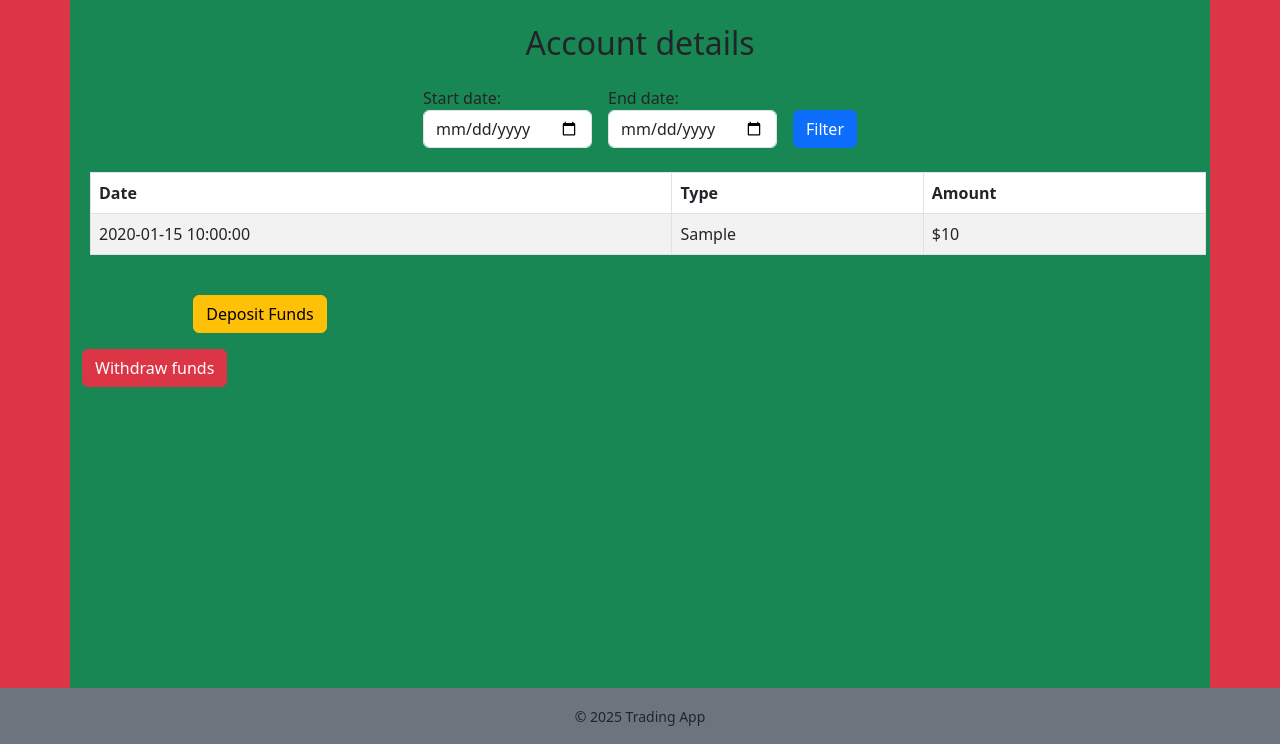
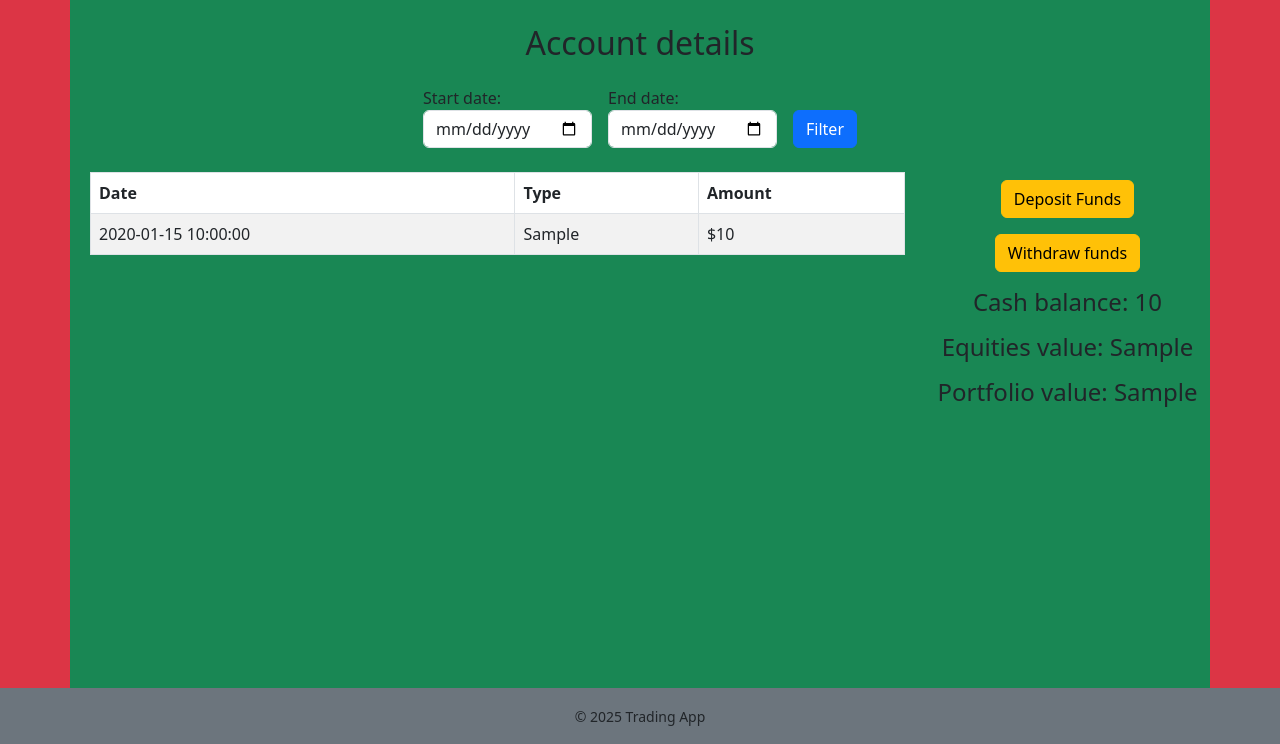
Before and after one commit to alexander-kireev/demo_trading_app, a Flask app: template app/templates/account.html in a window 1280 px wide. Shown: the part 56-800 px from the top of the page. Run offline with Flask 3, Linux system fonts and the light colour scheme; the template is opened without the code that fills it: most values are stand-ins (such as "Sample title", 1, 10 or a date in 2020); parts of the project's set-up code (start-up, migrations or seed data) failed here and were passed over.

Commit message:
implemented deposit and withdrawl functionality

```diff
--- a/app/app.py
+++ b/app/app.py
@@ -73,7 +73,8 @@ from app.utils import (
     valid_first_name,
     valid_last_name,
     valid_password,
-    valid_deposit_amount
+    valid_deposit_and_withdraw_amount,
+    valid_num_shares
 )
 
 from app.stock.stock_model import Stock
@@ -394,42 +395,51 @@ def delete_account():
         return render_template("delete_account.html")
 
 
-
+# tested, functional, commented
 @app.route("/market", methods=["GET", "POST"])
 @login_required
 def market():
 
+    # POST request
     if request.method == "POST":
         return render_template("market.html")
+
+    # GET request
     else:
 
+        # get input
         symbol = request.args.get("ticker", "").strip().lower()
 
-
+        # if symbol was provided (not initial page load)
         if len(symbol) > 0:
 
-
+            # ensure symbol is valid
             if symbol.upper() not in ALL_SYMBOLS:
                 flash("Please enter a valid ticker.", "danger")
                 return redirect("/market")
 
+            # instantiate stock object
             stock = create_stock(symbol)
 
+            # ensure stock object was instantiated successfully
             if not stock:
                 flash("Something went wrong. Please try again.", "danger")
                 return redirect("/market")
 
-            # FETCH USER DATA
+            # instantiate user object
             user_id = session["user_id"]
+
+            # get total position of user of particular equity
             result = get_user_position_by_symbol(user_id, symbol)
 
+            # ensure position was fetched successfully
             if result["success"]:
                 position = result["message"]
-
                 shares_held = position.number_of_shares
                 average_price_per_share = position.price_per_share
                 total_position_value = position.total_value
 
+            # if position was not fetched successfully
             else:
                 shares_held = 0
                 average_price_per_share = 0.00
@@ -438,61 +448,63 @@ def market():
             return render_template("market.html", stock=stock, shares_held=shares_held,
                                    average_price_per_share=average_price_per_share, total_position_value=total_position_value)
 
+        # initial page load without symbol
         return render_template("market.html")
 
-
+# tested, functional, commented
 @app.route("/place_order", methods=["POST"])
 @login_required
 def place_order():
 
+    # POST request
     if request.method == "POST":
 
+        # get type of order, symbol and user_id
         action = request.form.get("action")
         symbol = request.form.get("display_stock_symbol").strip().lower()
+        user_id = session["user_id"]
+        num_shares = request.form.get("order_amount")
 
-        user_id = session["user_id"]
-
-        try:
-            num_shares = int(request.form.get("order_amount"))
-        except (ValueError, TypeError):
+        # ensure number of shares is valid
+        if not valid_num_shares(num_shares):
             flash("Please enter a valid number of shares.", "danger")
             return redirect("/market")
 
-        if not num_shares:
-            flash("Please enter a valid number of shares.", "danger")
-            return redirect("/market")
-
-        if num_shares < 1 or num_shares > 100000:
-            flash("Please enter a valid number of shares.", "danger")
-            return redirect("/market")
-
+        # ensure symbol provided is valid
         if symbol.upper() not in ALL_SYMBOLS:
             flash("Something went wrong. Please try again.", "danger")
             return redirect("/market")
 
+        # instantiate stock object
         stock = create_stock(symbol)
 
+        # ensure stock was instantiated successfully
         if not stock:
             flash("Something went wrong. Please try again.", "danger")
             return redirect("/market")
 
 
+        # BUY action branch
+        if action == "BUY":
 
-        if action == "BUY":
+            # ensure stock was purchased successfully
             result = buy_stock(user_id, symbol, num_shares)
             if result["success"]:
                 flash("Shares purchased successfully.", "success")
             else:
                 flash("Failed to purchase shares.", "danger")
 
+        # SELL action branch
+        elif action == "SELL":
 
-        elif action == "SELL":
+            # ensure stock was sold successfully
             result = sell_stock(user_id, symbol, num_shares)
             if result["success"]:
                 flash("Shares sold successfully.", "success")
             else:
                 flash("Failed to sell shares.", "danger")
 
+        # INVALID action branch
         else:
             flash("Invalid action. Please try again.", "danger")
             return redirect("/market")
@@ -500,92 +512,137 @@ def place_order():
         return redirect("/market")
 
 
-
-
+# tested, functional, commented TODO: handle if portfolio was not fetched
 @app.route("/portfolio", methods=["GET"])
 @login_required
 def portfolio():
 
+    # GET request
     if request.method == "GET":
 
+        # get user_id and portfolio
         user_id = session["user_id"]
         portfolio = get_portfolio(user_id)
-
-
-
 
         return render_template("portfolio.html", portfolio=portfolio)
 
 
-
-
+# tested, functional, commented
 @app.route("/trade_history", methods=["GET"])
 @login_required
 def trade_history():
 
+    # GET request
     if request.method == "GET":
 
+        # get input, user_id
         start_date = request.args.get("start_date")
         end_date = request.args.get("end_date")
-
         user_id = session["user_id"]
 
+        # get user trade history
         result = get_user_trade_history(user_id, start_date, end_date)
 
+        # if history was fetched successfully
         if result["success"]:
             trades = result["message"]
+
+        # if it wasn't
         else:
             flash(result["message"], "danger")
             trades = []
 
-
         return render_template("trade_history.html", trades=trades)
 
 
-
+# tested, functional, commented
 @app.route("/account", methods=["GET"])
 @login_required
 def account():
 
+    # GET request
     if request.method == "GET":
 
+        # get input, user_id
         start_date = request.args.get("start_date")
         end_date = request.args.get("end_date")
-
         user_id = session["user_id"]
 
+        # get user transaction history
         result = get_user_transaction_history(user_id, start_date, end_date)
 
+        # if results were fetched successfully
         if result["success"]:
             transactions = result["message"]
+
+        # if results were not fetched
         else:
             flash(result["message"], "danger")
             transactions = []
 
-        return render_template("account.html", transactions=transactions)
+        # get user portfolio
+        portfolio = get_portfolio(user_id)
+
+        return render_template("account.html", transactions=transactions, portfolio=portfolio)
 
 
+# tested, functional, commented
 @app.route("/deposit_funds", methods=["POST"])
 @login_required
 def deposit_funds():
 
+    # POST request
     if request.method == "POST":
 
+        # get input and user_id
         deposit_amount = request.form.get("deposit_amount")
+        user_id = session["user_id"]
 
-        deposit_amount = valid_deposit_amount(deposit_amount)
-
-        if not deposit_amount:
-            flash("Please enter a valid deposit amount." "danger")
+        # ensure deposit amount is valid
+        if not valid_deposit_and_withdraw_amount(deposit_amount):
+            flash("Please enter a valid deposit amount.", "danger")
             return redirect("/account")
 
+        # log deposit
+        result = deposit_user_funds(user_id, float(deposit_amount))
 
+        # if deposit was successful
+        if result["success"]:
+            flash(result["message"], "success")
+
+        # if deposit was unsuccessful
+        else:
+            flash(result["message"], "danger")
+            return redirect("/account")
+
+        return redirect("/account")
+
+
+# tested, functional, commented
+@app.route("/withdraw_funds", methods=["POST"])
+@login_required
+def withdraw_funds():
+
+    # POST request
+    if request.method == "POST":
+
+        # get input and user_id
+        withdraw_amount = request.form.get("withdraw_amount")
         user_id = session["user_id"]
 
-        result = deposit_user_funds(user_id, deposit_amount)
+        # ensure withdrawl amount is valid
+        if not valid_deposit_and_withdraw_amount(withdraw_amount):
+            flash("Please enter a valid withdraw amount.", "danger")
+            return redirect("/account")
 
+        # log withdrawl
+        result = withdraw_user_funds(user_id, float(withdraw_amount))
+
+        # if withdrawl was successful
         if result["success"]:
             flash(result["message"], "success")
+
+        # if withdrawl was unsuccessful
         else:
             flash(result["message"], "danger")
             return redirect("/account")
@@ -596,6 +653,12 @@ def deposit_funds():
 
 
 
+
+
+
+
+
+
 if __name__ == "__main__":
     app.secret_key = os.getenv("SECRET_KEY")
     app.run(debug=True)
--- a/app/templates/account.html
+++ b/app/templates/account.html
@@ -41,12 +41,11 @@
 
 <div class="row">
 
-  <div class="col-8"></div>
+  <div class="col-9">
 
 
 
-
-    {% if transactions %}
+        {% if transactions %}
     <div class="row m-2">
       <table class="table table-striped table-bordered">
         <thead>
@@ -74,10 +73,15 @@
     {% endif %}
 
 
-
-  <div class="col-4">
+  </div>
 
 
+
+
+
+
+
+  <div class="col-3">
 
     <div class="text-center my-3">
       <button type="button" class="btn btn-warning" data-bs-toggle="modal" data-bs-target="#depositModal">
@@ -85,7 +89,28 @@
       </button>
     </div>
 
-    <a href="/withdraw_funds" class="btn btn-danger">Withdraw funds</a>
+    <div class="text-center my-3">
+      <button type="button" class="btn btn-warning" data-bs-toggle="modal" data-bs-target="#withdrawModal">
+        Withdraw funds
+      </button>
+    </div>
+
+
+    <div class="text-center my-3">
+      <h4>Cash balance: {{ portfolio.cash_balance }}</h4>
+    </div>
+
+
+    <div class="text-center my-3">
+      <h4>Equities value: {{ portfolio.positions_value }}</h4>
+    </div>
+
+    <div class="text-center my-3">
+      <h4>Portfolio value: {{ portfolio.portfolio_value }} </h4>
+    </div>
+
+
+
 
   </div>
 
@@ -93,7 +118,7 @@
 
 
 
-<!-- deposit -->
+<!-- deposit modal -->
 <div class="modal fade" id="depositModal" tabindex="-1" aria-labelledby="depositModalLabel" aria-hidden="true">
   <div class="modal-dialog">
     <div class="modal-content">
@@ -121,4 +146,40 @@
   </div>
 </div>
 
+
+
+
+<!-- withdraw modal -->
+<div class="modal fade" id="withdrawModal" tabindex="-1" aria-labelledby="withdrawModalLabel" aria-hidden="true">
+  <div class="modal-dialog">
+    <div class="modal-content">
+
+      <form action="/withdraw_funds" method="POST">
+        <div class="modal-header">
+          <h5 class="modal-title" id="withdrawModalLabel">Withdraw Funds</h5>
+          <button type="button" class="btn-close" data-bs-dismiss="modal" aria-label="Close"></button>
+        </div>
+
+        <div class="modal-body">
+          <div class="mb-3">
+            <label for="withdraw_amount" class="form-label">Amount to withdraw</label>
+            <input type="number" class="form-control" id="withdraw_amount" name="withdraw_amount" min="1" required>
+          </div>
+        </div>
+
+        <div class="modal-footer">
+          <button type="submit" class="btn btn-success">Submit</button>
+          <button type="button" class="btn btn-secondary" data-bs-dismiss="modal">Cancel</button>
+        </div>
+      </form>
+
+    </div>
+  </div>
+</div>
+
+
+
+
+
+
 {% endblock %}
--- a/app/user/user_service.py
+++ b/app/user/user_service.py
@@ -266,9 +266,10 @@ def deposit_user_funds(user_id, amount):
 # tested, functional, commented
 def withdraw_user_funds(user_id, amount):
     """ Accepts a user_id and amount to withdraw, validates amount, updates cash balance to reflect withdrawl. """
+    conn = DBCore.get_connection()
 
     try:
-        with DBCore.get_connection() as conn:
+        with conn:
             with conn.cursor() as cur:
 
                 # get user object
@@ -299,7 +300,7 @@ def withdraw_user_funds(user_id, amount):
                 if not log_transaction(cur, transaction):
                     return {
                             "success": False,
-                            "message": "Failed to log withdraw in transactions table."
+                            "message": "Failed to log withdrawl in transactions table."
                     }
 
                 conn.commit()
@@ -309,6 +310,7 @@ def withdraw_user_funds(user_id, amount):
                 }
 
     except Exception as e:
+        conn.rollback()
         return {
                 "success": False,
                 "message": f"Error. Failed to withdraw funds: {e}."
```
Also changed, not shown: app/utils.py (+18 -2 lines).
